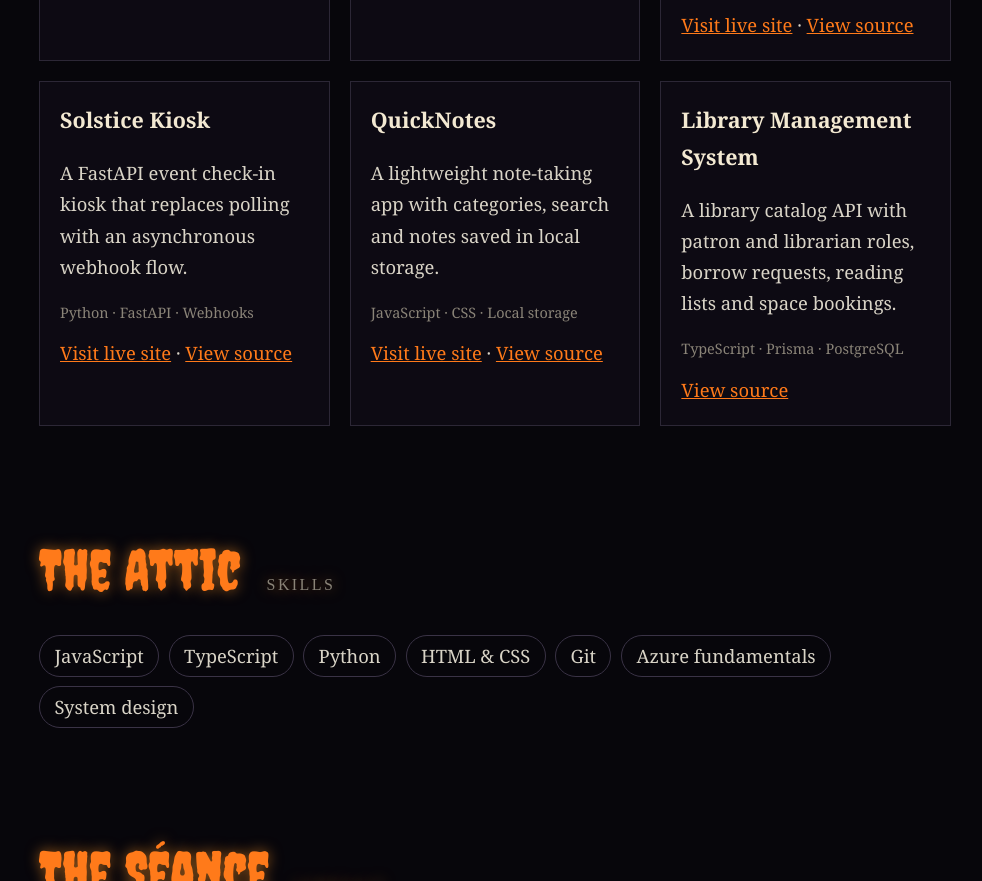
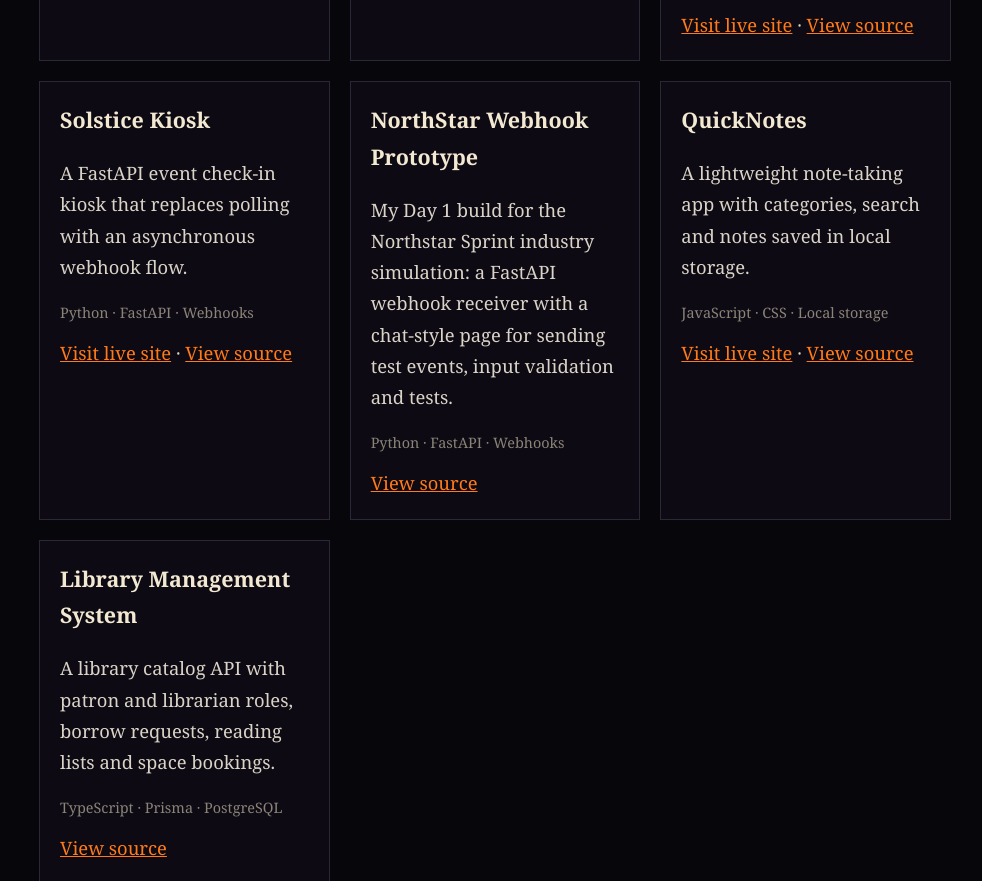
Before and after one commit to WanjikuK60/Kiroween, a plain HTML site: page index.html in a window 1280 px wide. Shown: the part 1625-2506 px from the top of the page, without its empty margins (145-1127 px from the left). Drawn offline with Linux system fonts and the light colour scheme; animation ran at ten frames a second; a web font is replaced by a local one.

Commit message:
Add a NorthStar Webhook Prototype card (#6)
Source link only: the page needs the FastAPI server, which GitHub Pages
cannot run, so a live link would show a failing demo.


Claude-Session: https://claude.ai/code/session_01UFRo6oYk8j4Nz34USuHEdw

Co-authored-by: Claude Opus 5.5 <noreply@anthropic.com>

```diff
--- a/index.html
+++ b/index.html
@@ -64,6 +64,12 @@
           <a href="https://github.com/WanjikuK60/Solstice-Kiosk" rel="noopener">View source</a>
         </article>
         <article class="card">
+          <h3>NorthStar Webhook Prototype</h3>
+          <p>My Day 1 build for the Northstar Sprint industry simulation: a FastAPI webhook receiver with a chat-style page for sending test events, input validation and tests.</p>
+          <p class="tags">Python · FastAPI · Webhooks</p>
+          <a href="https://github.com/WanjikuK60/northstar-day1-webhook" rel="noopener">View source</a>
+        </article>
+        <article class="card">
           <h3>QuickNotes</h3>
           <p>A lightweight note-taking app with categories, search and notes saved in local storage.</p>
           <p class="tags">JavaScript · CSS · Local storage</p>
```
